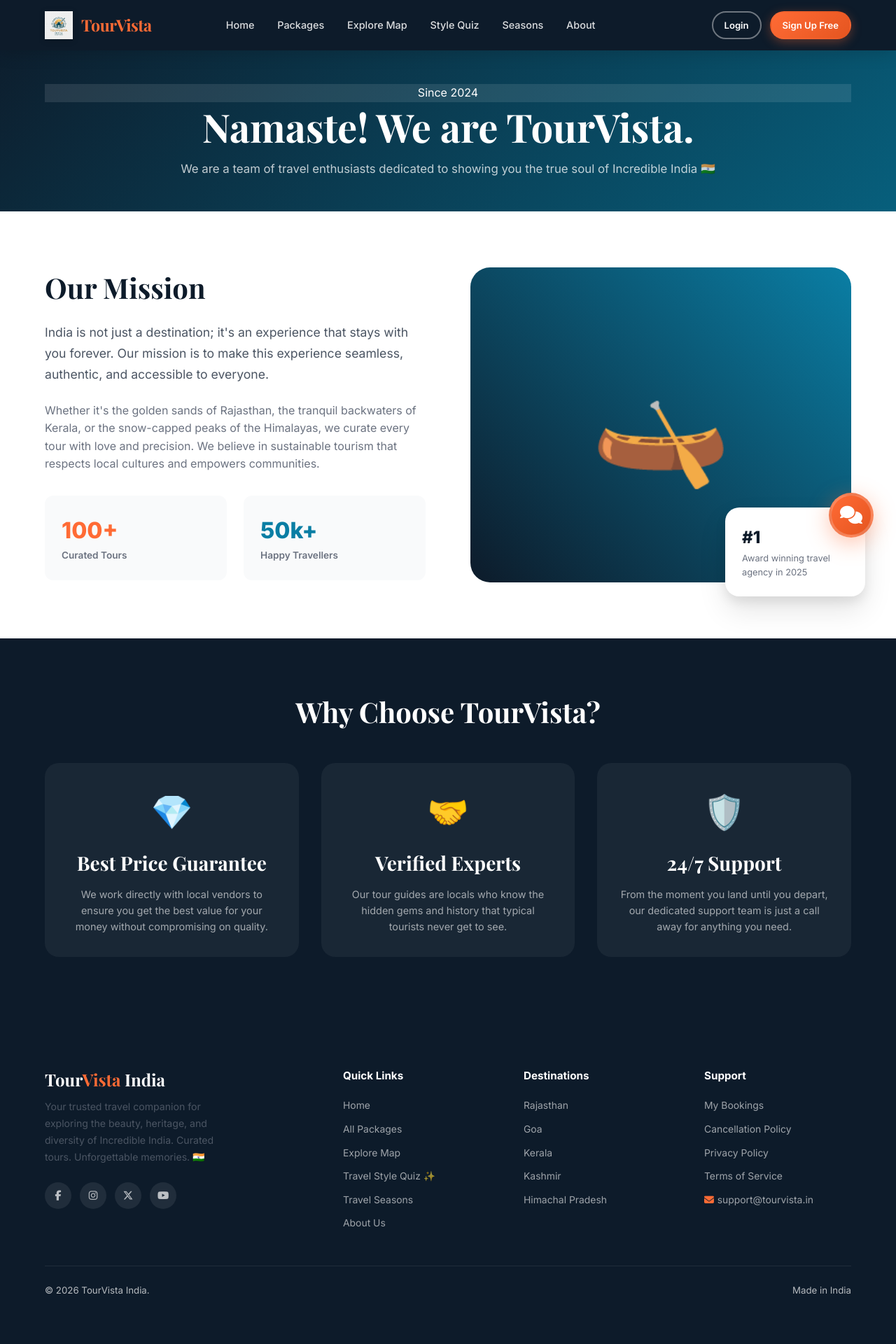
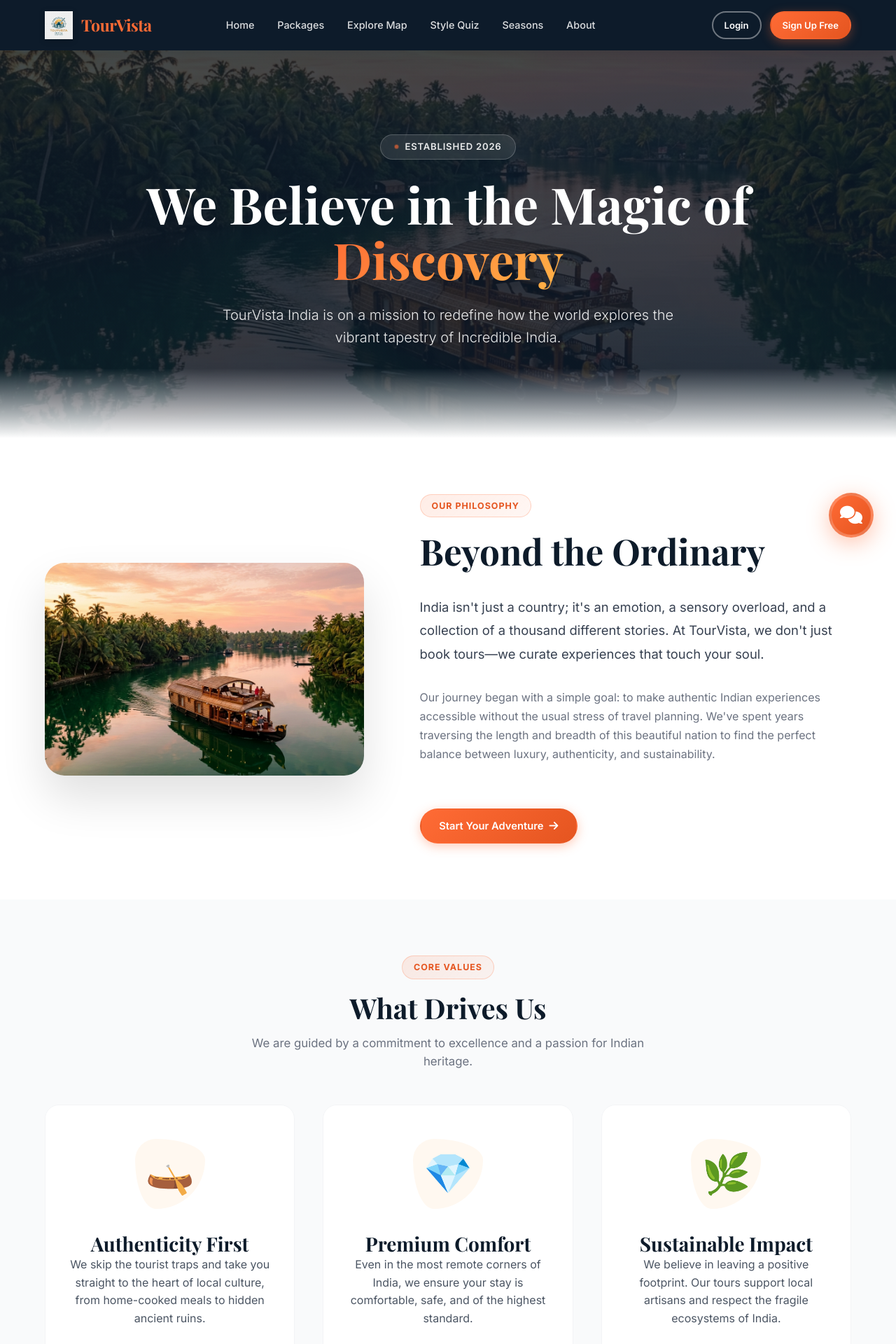
Before and after one commit to sbraichu63/TourVista, a Django app: page /about/ in a window 1280 px wide. Shown: the top 1920 px of the page at 70% size. Before the commit the page ends 1849 px from the top, so only its background shows below. Run offline with Django 5.2, Linux system fonts and the light colour scheme; some libraries are stand-ins or nearby versions; some web fonts are replaced.

Commit message:
edited about.html section

```diff
--- a/templates/core/about.html
+++ b/templates/core/about.html
@@ -1,74 +1,249 @@
 {% extends 'base.html' %}
 {% load static %}
+
 {% block title %}About TourVista India — Our Story{% endblock %}
 
+{% block meta_description %}Learn about TourVista India, our mission to redefine travel in Incredible India, and the
+passionate team behind your curated experiences.{% endblock %}
+
+{% block extra_css %}
+<style>
+  /* ── ABOUT PAGE HERO ────────────────────────────────────────── */
+  .page-hero {
+    position: relative;
+    padding: 12rem 0 8rem;
+    background: linear-gradient(rgba(13, 27, 42, 0.75), rgba(13, 27, 42, 0.85)),
+    url("{% static 'img/about_story.png' %}") center/cover no-repeat fixed;
+    color: white;
+    text-align: center;
+    overflow: hidden;
+  }
+
+  .page-hero::after {
+    content: '';
+    position: absolute;
+    bottom: 0;
+    left: 0;
+    right: 0;
+    height: 100px;
+    background: linear-gradient(to top, var(--white), transparent);
+    z-index: 2;
+  }
+
+  .page-hero h1 {
+    color: white;
+    font-size: clamp(2.5rem, 6vw, 4.5rem);
+    margin-bottom: 1.5rem;
+    line-height: 1.1;
+  }
+
+  .page-hero .highlight {
+    background: linear-gradient(135deg, var(--saffron), #FFB347);
+    -webkit-background-clip: text;
+    -webkit-text-fill-color: transparent;
+    background-clip: text;
+  }
+
+  .page-hero p {
+    color: rgba(255, 255, 255, 0.9);
+    max-width: 650px;
+    margin: 0 auto;
+    font-size: 1.25rem;
+    line-height: 1.6;
+    font-weight: 300;
+  }
+
+  /* ── STORY SECTION ──────────────────────────────────────────── */
+  .story-image-wrapper {
+    position: relative;
+    border-radius: var(--radius-xl);
+    overflow: hidden;
+    box-shadow: var(--shadow-xl);
+    aspect-ratio: 3/2;
+    max-height: 450px;
+  }
+
+  .story-image-wrapper img {
+    width: 100%;
+    height: 100%;
+    object-fit: cover;
+    transition: transform 1.2s cubic-bezier(0.165, 0.84, 0.44, 1);
+  }
+
+  .story-image-wrapper:hover img {
+    transform: scale(1.08);
+  }
+
+
+  /* ── VALUE CARDS ────────────────────────────────────────────── */
+  .value-card {
+    background: white;
+    padding: 3rem 2rem;
+    border-radius: var(--radius-lg);
+    border: 1px solid var(--gray-100);
+    transition: all 0.5s cubic-bezier(0.175, 0.885, 0.32, 1.275);
+    text-align: center;
+    height: 100%;
+  }
+
+  .value-card:hover {
+    transform: translateY(-15px);
+    box-shadow: var(--shadow-xl);
+    border-color: var(--saffron-light);
+  }
+
+  .value-icon {
+    font-size: 3.5rem;
+    margin-bottom: 2rem;
+    display: inline-flex;
+    align-items: center;
+    justify-content: center;
+    background: var(--ivory);
+    width: 100px;
+    height: 100px;
+    border-radius: 30% 70% 70% 30% / 30% 30% 70% 70%;
+    transition: var(--transition);
+  }
+
+  .value-card:hover .value-icon {
+    border-radius: 50%;
+    background: var(--cream);
+    transform: rotate(10deg);
+  }
+
+
+  /* ── CTA SECTION ────────────────────────────────────────────── */
+  .cta-section {
+    background: var(--navy);
+    padding: 8rem 0;
+    color: white;
+    text-align: center;
+    position: relative;
+    overflow: hidden;
+  }
+
+  .cta-section-bg {
+    position: absolute;
+    inset: 0;
+    background: radial-gradient(circle at 70% 30%, rgba(255, 107, 53, 0.15) 0%, transparent 50%),
+      radial-gradient(circle at 20% 80%, rgba(10, 126, 164, 0.15) 0%, transparent 50%);
+    pointer-events: none;
+  }
+
+  @media (max-width: 991px) {
+    .story-grid {
+      grid-template-columns: 1fr !important;
+      gap: 4rem !important;
+    }
+
+    .page-hero {
+      padding: 10rem 0 6rem;
+    }
+  }
+</style>
+{% endblock %}
+
 {% block content %}
-<div class="page-hero">
-  <div class="container">
-    <div class="badge-tag" style="background:rgba(255,255,255,.1);color:white;border-color:rgba(255,255,255,.2)">Since 2024</div>
-    <h1>Namaste! We are TourVista.</h1>
-    <p>We are a team of travel enthusiasts dedicated to showing you the true soul of Incredible India 🇮🇳</p>
+<!-- HERO -->
+<section class="page-hero">
+  <div class="container" data-aos="zoom-out" data-aos-duration="1200">
+    <div class="hero-badge" style="background:rgba(255,255,255,.1);border-color:rgba(255,255,255,.2)">
+      <span class="dot"></span> Established 2026
+    </div>
+    <h1>We Believe in the Magic of <br><span class="highlight">Discovery</span></h1>
+    <p>TourVista India is on a mission to redefine how the world explores the vibrant tapestry of Incredible India.</p>
   </div>
-</div>
+</section>
 
+<!-- OUR STORY -->
 <section class="section">
   <div class="container">
-    <div style="display:grid;grid-template-columns:1fr 1fr;gap:4rem;align-items:center">
-      <div>
-        <h2 style="color:var(--navy);margin-bottom:1.5rem">Our Mission</h2>
-        <p style="font-size:1.1rem;color:var(--gray-600);line-height:1.7;margin-bottom:1.5rem">
-          India is not just a destination; it's an experience that stays with you forever. Our mission is to make this experience seamless, authentic, and accessible to everyone.
-        </p>
-        <p style="color:var(--gray-500);line-height:1.6">
-          Whether it's the golden sands of Rajasthan, the tranquil backwaters of Kerala, or the snow-capped peaks of the Himalayas, we curate every tour with love and precision. We believe in sustainable tourism that respects local cultures and empowers communities.
+    <div class="story-grid" style="display:grid;grid-template-columns:0.85fr 1.15fr;gap:5rem;align-items:center">
+
+      <div class="story-image-wrapper" data-aos="fade-right">
+        <img src="{% static 'img/about_story.png' %}" alt="Our Story Image">
+      </div>
+
+      <div data-aos="fade-left">
+        <div class="section-header" style="text-align:left; margin-bottom: 2rem">
+          <span class="badge-tag">Our Philosophy</span>
+          <h2 style="font-size: clamp(2rem, 4vw, 3.2rem)">Beyond the Ordinary</h2>
+        </div>
+
+        <p style="font-size:1.15rem; color: var(--gray-700); line-height: 1.8; margin-bottom: 2rem">
+          India isn't just a country; it's an emotion, a sensory overload, and a collection of a thousand different
+          stories. At TourVista, we don't just book tours—we curate experiences that touch your soul.
         </p>
 
-        <div style="display:grid;grid-template-columns:1fr 1fr;gap:1.5rem;margin-top:2rem">
-          <div style="background:var(--gray-50);padding:1.5rem;border-radius:var(--radius)">
-            <div style="font-size:2rem;font-weight:800;color:var(--saffron)">100+</div>
-            <div style="font-size:.85rem;color:var(--gray-500);font-weight:600">Curated Tours</div>
-          </div>
-          <div style="background:var(--gray-50);padding:1.5rem;border-radius:var(--radius)">
-            <div style="font-size:2rem;font-weight:800;color:var(--teal)">50k+</div>
-            <div style="font-size:.85rem;color:var(--gray-500);font-weight:600">Happy Travellers</div>
-          </div>
+        <p style="color: var(--gray-500); line-height: 1.7; margin-bottom: 3rem">
+          Our journey began with a simple goal: to make authentic Indian experiences accessible without the usual stress
+          of travel planning. We've spent years traversing the length and breadth of this beautiful nation to find the
+          perfect balance between luxury, authenticity, and sustainability.
+        </p>
+
+
+        <div style="margin-top: 4rem">
+          <a href="{% url 'core:packages' %}" class="btn btn-primary">Start Your Adventure <i
+              class="fas fa-arrow-right"></i></a>
         </div>
       </div>
-      <div>
-        <div style="position:relative">
-          <div style="width:100%;height:450px;border-radius:var(--radius-xl);background:linear-gradient(45deg,var(--navy),var(--teal));display:flex;align-items:center;justify-content:center;font-size:10rem">🛶</div>
-          <div style="position:absolute;bottom:-20px;right:-20px;background:var(--white);padding:1.5rem;border-radius:var(--radius-lg);box-shadow:var(--shadow-lg);width:200px">
-            <div style="font-size:1.5rem;font-weight:800;color:var(--navy)">#1</div>
-            <div style="font-size:.8rem;color:var(--gray-500)">Award winning travel agency in 2025</div>
-          </div>
-        </div>
-      </div>
+
     </div>
   </div>
 </section>
 
-<section class="section" style="background:var(--navy);color:white">
+<!-- VALUES -->
+<section class="section" style="background: var(--gray-50); position: relative">
   <div class="container">
-    <div class="section-header" style="text-align:center">
-      <h2 style="color:white">Why Choose TourVista?</h2>
+    <div class="section-header" data-aos="fade-up">
+      <span class="badge-tag">Core Values</span>
+      <h2>What Drives Us</h2>
+      <p>We are guided by a commitment to excellence and a passion for Indian heritage.</p>
     </div>
-    <div style="display:grid;grid-template-columns:repeat(3,1fr);gap:2rem">
-      <div style="text-align:center;padding:2rem;background:rgba(255,255,255,.05);border-radius:var(--radius-lg)">
-        <div style="font-size:3rem;margin-bottom:1rem">💎</div>
-        <h3 style="color:white;margin-bottom:1rem">Best Price Guarantee</h3>
-        <p style="color:rgba(255,255,255,.6);font-size:.9rem">We work directly with local vendors to ensure you get the best value for your money without compromising on quality.</p>
+
+    <div style="display:grid;grid-template-columns:repeat(auto-fit, minmax(300px, 1fr));gap:2.5rem">
+
+      <div class="value-card" data-aos="fade-up" data-aos-delay="100">
+        <div class="value-icon">🛶</div>
+        <h3>Authenticity First</h3>
+        <p>We skip the tourist traps and take you straight to the heart of local culture, from home-cooked meals to
+          hidden ancient ruins.</p>
       </div>
-      <div style="text-align:center;padding:2rem;background:rgba(255,255,255,.05);border-radius:var(--radius-lg)">
-        <div style="font-size:3rem;margin-bottom:1rem">🤝</div>
-        <h3 style="color:white;margin-bottom:1rem">Verified Experts</h3>
-        <p style="color:rgba(255,255,255,.6);font-size:.9rem">Our tour guides are locals who know the hidden gems and history that typical tourists never get to see.</p>
+
+      <div class="value-card" data-aos="fade-up" data-aos-delay="200">
+        <div class="value-icon">💎</div>
+        <h3>Premium Comfort</h3>
+        <p>Even in the most remote corners of India, we ensure your stay is comfortable, safe, and of the highest
+          standard.</p>
       </div>
-      <div style="text-align:center;padding:2rem;background:rgba(255,255,255,.05);border-radius:var(--radius-lg)">
-        <div style="font-size:3rem;margin-bottom:1rem">🛡️</div>
-        <h3 style="color:white;margin-bottom:1rem">24/7 Support</h3>
-        <p style="color:rgba(255,255,255,.6);font-size:.9rem">From the moment you land until you depart, our dedicated support team is just a call away for anything you need.</p>
+
+      <div class="value-card" data-aos="fade-up" data-aos-delay="300">
+        <div class="value-icon">🌿</div>
+        <h3>Sustainable Impact</h3>
+        <p>We believe in leaving a positive footprint. Our tours support local artisans and respect the fragile
+          ecosystems of India.</p>
       </div>
+
     </div>
   </div>
 </section>
+
+
+<!-- CTA -->
+<section class="cta-section">
+  <div class="cta-section-bg"></div>
+  <div class="container" data-aos="zoom-in" style="position: relative; z-index: 2">
+    <h2 style="color: white; font-size: clamp(2.2rem, 5vw, 3.5rem); margin-bottom: 1.5rem">Ready for Your Next Story?
+    </h2>
+    <p style="color: rgba(255,255,255,0.75); font-size: 1.25rem; max-width: 700px; margin: 0 auto 3.5rem">
+      The beauty of India is waiting for you. Let us take you there with the care and expertise you deserve.
+    </p>
+    <div style="display: flex; gap: 1.5rem; justify-content: center; flex-wrap: wrap">
+      <a href="{% url 'core:packages' %}" class="btn btn-white btn-lg">Browse All Packages</a>
+      <a href="{% url 'features:quiz' %}" class="btn btn-outline btn-lg"
+        style="color: white; border-color: rgba(255,255,255,0.4)">Take Style Quiz <i class="fas fa-magic"></i></a>
+    </div>
+  </div>
+</section>
+
 {% endblock %}
```
Also changed, not shown: static/img/about_story.png (added).
